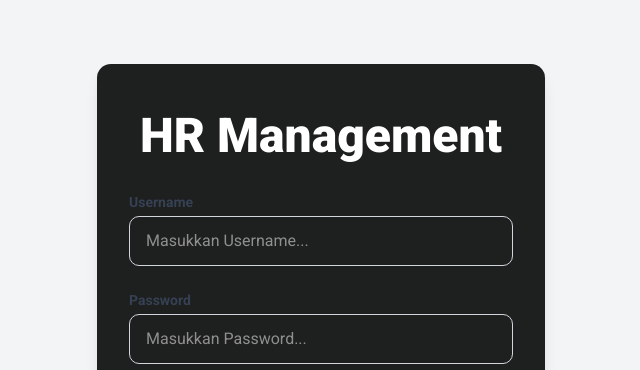
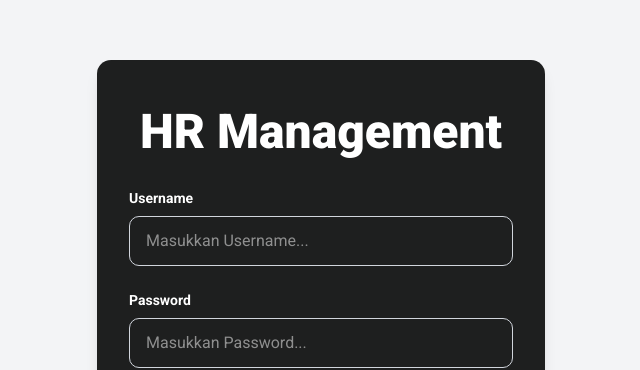
Before and after one commit to AmarMsd/dashboard-next-js, a Next.js app: page /login in a window 1280 px wide. Shown: the part 126-496 px from the top of the page, without its empty margins (319-959 px from the left). Built offline with nearby package versions, Linux system fonts and the light colour scheme.

Commit message:
feat: add style

```diff
--- a/src/components/InputField/InputField.jsx
+++ b/src/components/InputField/InputField.jsx
@@ -1,7 +1,7 @@
 export default function InputField({ label, type, value, onChange, placeholder, required = true }) {
   return (
     <div>
-      <label className="block text-sm font-bold text-gray-700 mb-1">
+      <label className="block text-sm font-bold text-white mb-2">
         {label}
       </label>
       <input
@@ -10,7 +10,7 @@
         onChange={onChange}
         placeholder={placeholder}
         required={required}
-        className="w-full px-4 py-3 border border-gray-300 rounded-lg focus:ring-2 focus:ring-blue-500 outline-none transition"
+        className="w-full px-4 py-3 border border-gray-300 rounded-lg focus:ring-2 focus:ring-blue-500 outline-none transition text-white-300 bg-[#1e1f1f]"
       />
     </div>
   );
```
